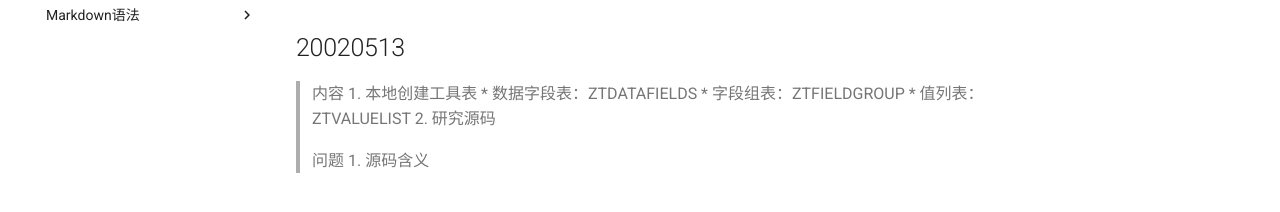
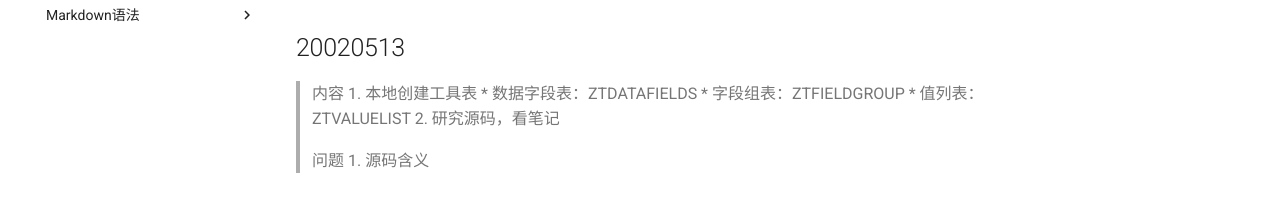
Before and after one commit to Yaluoo/docs-guides-PUBLIC, an MkDocs documentation site: the page built from docs/personal/xuwp.md, in a window 1280 px wide. Shown: the part 150-362 px from the top of the page. Built offline with MkDocs 1.6.1 and Material for MkDocs 9.7.7, drawn with Linux system fonts in a browser that asks for light colours; comment, search, counter and statistics services are not loaded.

Commit message:
Update xuwp.md

```diff
--- a/docs/personal/xuwp.md
+++ b/docs/personal/xuwp.md
@@ -7,7 +7,7 @@
     * 数据字段表：ZTDATAFIELDS
     * 字段组表：ZTFIELDGROUP
     * 值列表：ZTVALUELIST
-2. 研究源码
+2. 研究源码，看笔记
 
 > 问题
 1. 源码含义
```
